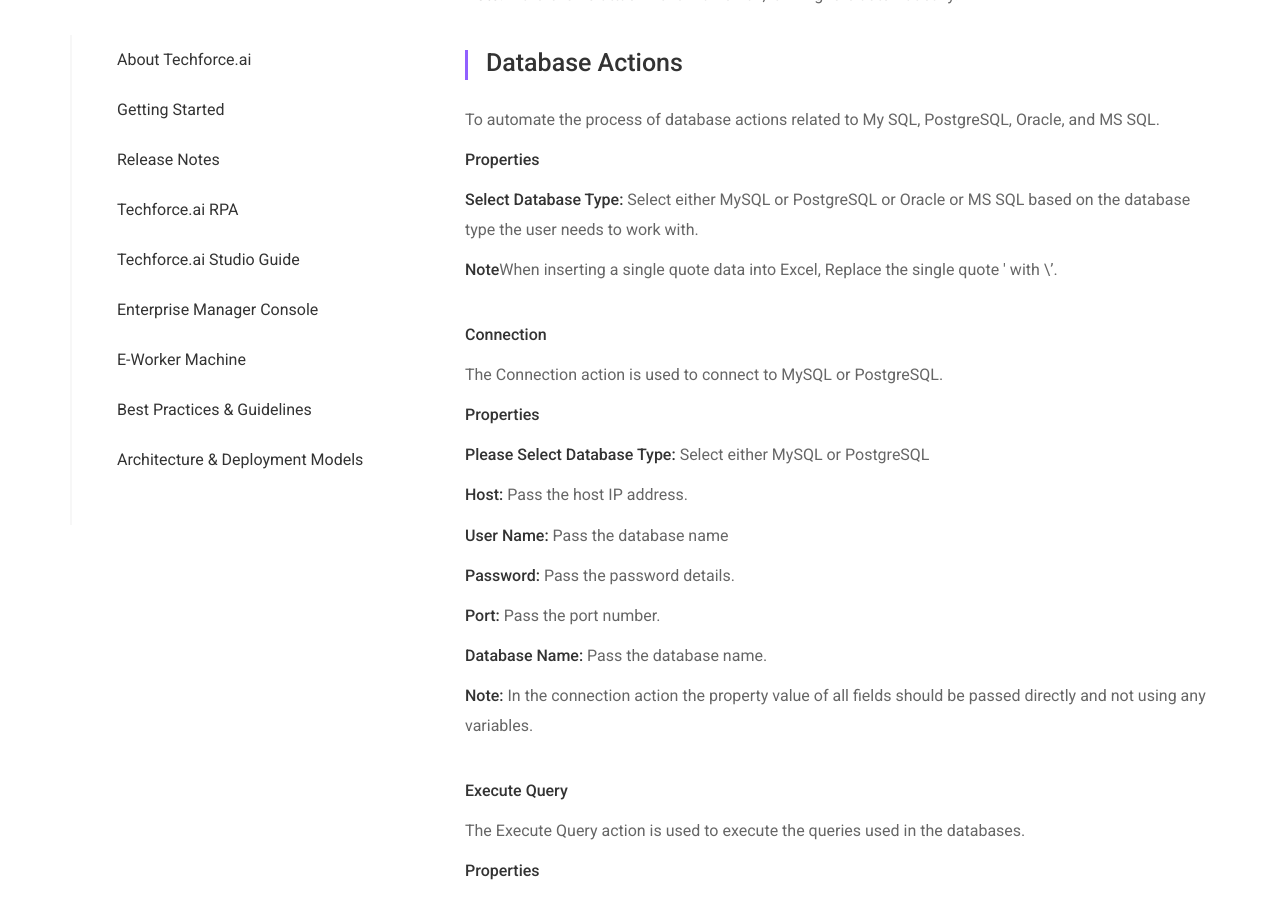
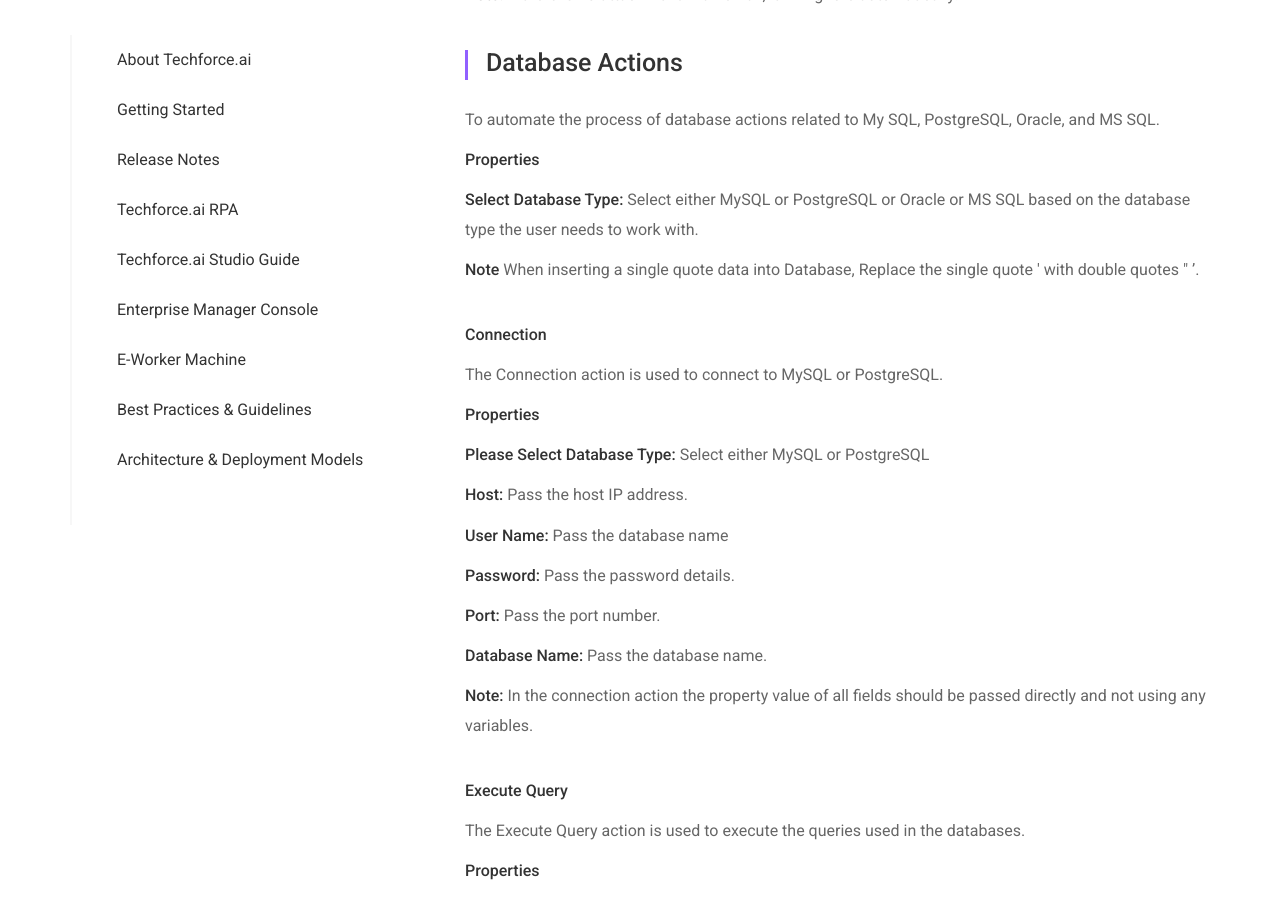
Before and after one commit to digitamizers/Documentation, a Jekyll site: the page built from index.md, in a window 1280 px wide and 900 px high, scrolled down 77008 px. Built offline with Jekyll 4.4.1, drawn with Linux system fonts in a browser that asks for light colours.

Commit message:
dgsguwbw

```diff
--- a/_layouts/default.html
+++ b/_layouts/default.html
@@ -2474,7 +2474,7 @@
                        <p>To automate the process of database actions related to My SQL, PostgreSQL, Oracle, and MS SQL.</p>
                        <p><strong>Properties</strong></p>
                        <p><span class="numbers"><strong>Select Database Type:</strong> Select either MySQL or PostgreSQL or Oracle or MS SQL based on the database type the user needs to work with.</p>
-                       <p><strong>Note</strong>When inserting a single quote data into Excel, Replace the single quote ' with \’.</p>
+                       <p><strong>Note</strong> When inserting a single quote data into Database, Replace the single quote ' with double quotes " ’.</p>
                      </div>
 
                        <div id="Connection"  class="page-section">
```
